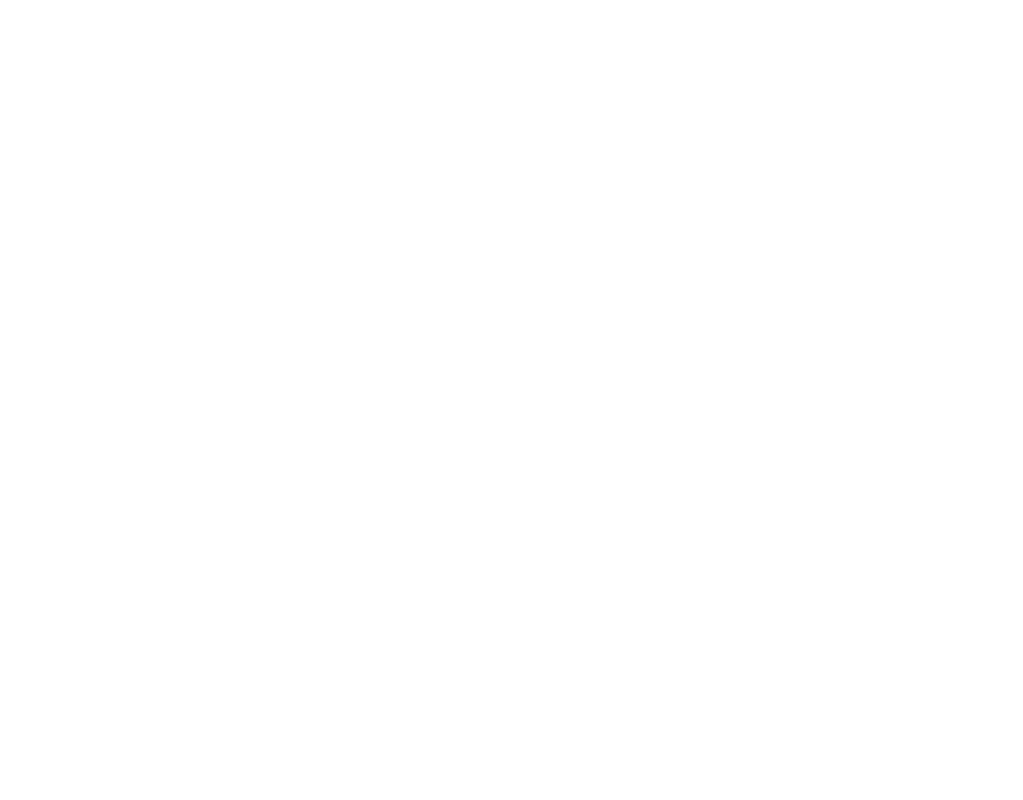
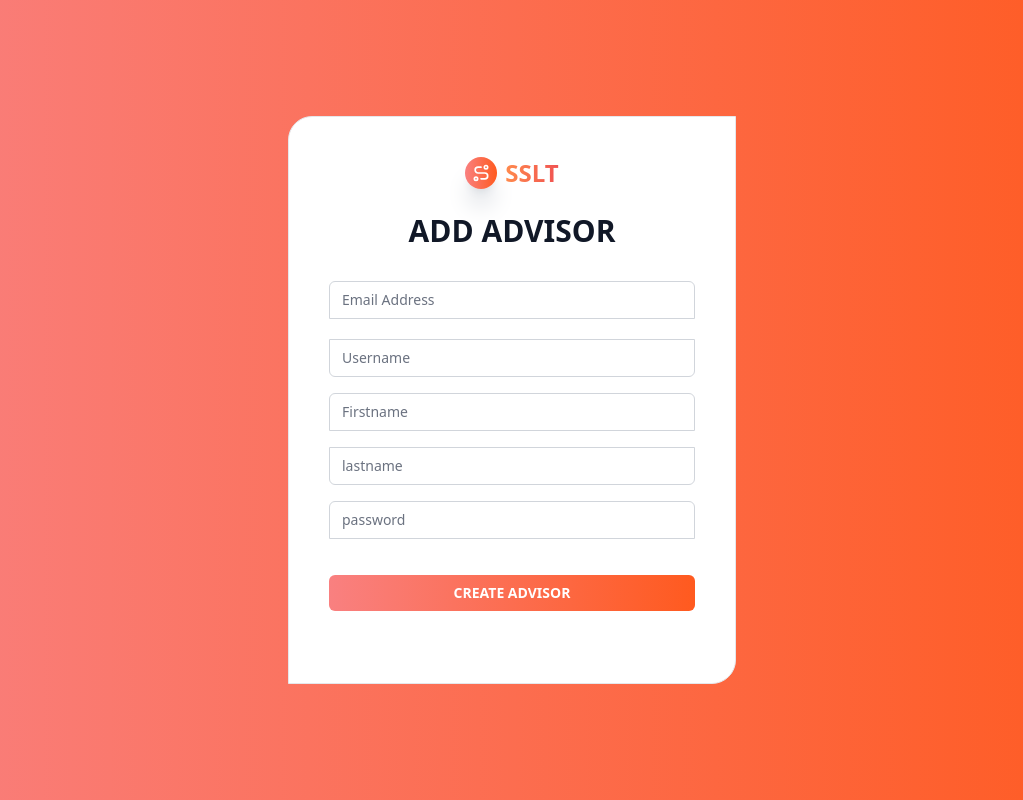
Before and after one commit to SE331-2023-project1/331-project-frontend, a Vue app: page /SignUpAdvisor in a window 1280 px wide. Before the commit this address had no page. Shown: the whole page, without its empty margins (128-1151 px from the left). Built offline with nearby package versions, Linux system fonts and the light colour scheme; what tailwindcss-animated would draw is missing.

Commit message:
link addmin to create Advisor

```diff
--- a/src/components/AnnouncementCard.vue
+++ b/src/components/AnnouncementCard.vue
@@ -21,7 +21,8 @@
         </p>
         </div>
 
-  <a v-if="announcement?.files[0]" :href="announcement.files[0]">
+  <a v-if="announcement?.files[0]"
+  :href="announcement.files[0]">
      Dowload file
   </a>
   </div>
@@ -30,6 +31,7 @@
 
 import type { PropType } from 'vue'
 import type { AnnouncementInfo } from '@/announcement'
+import { useRouter } from 'vue-router'
 defineProps({
   announcement: {
     type: Object as PropType<AnnouncementInfo>,
--- a/src/router/index.ts
+++ b/src/router/index.ts
@@ -5,7 +5,7 @@
 import AdvisorDetailView from '@/views/AdvisorDetailView.vue'
 import SignUpView from '@/views/SignUpView.vue'
 import SignInView from '@/views/SignInView.vue'
-
+import SignUpAdvisor from '@/views/SignUpAdvisor.vue'
 import StudentFormView from '@/views/StudentFormView.vue'
 import AdvisorFormView from '@/views/AdvisorFormView.vue'
 import EditAdvisorForm from '@/views/EditAdvisorFormView.vue'
@@ -80,12 +80,12 @@
       component: SignUpView,
       props: true,
     },
-    // {
-    //   path: "/SignupAdvisor",
-    //   name: "SignupAdvisor",
-    //   component: SignUpAdvisor,
-    //   props: true,
-    // },
+    {
+      path: "/SignUpAdvisor",
+      name: "SignUpAdvisor",
+      component: SignUpAdvisor,
+      props: true,
+    },
     {
       path: "/Signin",
       name: "Signin",
--- a/src/stores/auth.ts
+++ b/src/stores/auth.ts
@@ -75,7 +75,7 @@
         this.token = token
         this.user = user
     },
-        register(email: string,username: string, firstname: string, lastname: string, password: string) {
+        register( email: string,username: string, firstname: string, lastname: string, password: string) {
             return apiClient
             .post('/api/v1/auth/register', {
             email: email,
@@ -85,13 +85,13 @@
             password: password
         })
     },
-        advisorRegister(username: string, firstname: string, lastname: string, email: string, password: string) {
+        advisorRegister( email: string,username: string, firstname: string, lastname: string, password: string) {
             return apiClient
             .post('/api/v1/auth/advisorRegister', {
+            email: email,
             username: username,
             firstname: firstname,
             lastname: lastname,
-            email: email,
             password: password
         })
     }
--- a/src/views/AdvisorListView.vue
+++ b/src/views/AdvisorListView.vue
@@ -49,7 +49,7 @@
   </div>      </div> -->
       <div class="flex items-center ml-12 justify-end">
         <RouterLink
-            :to="{ name: 'add-advisor' }"
+            :to="{ name: 'SignUpAdvisor' }"
         type="button"
         class="text-white bg-gradient-to-r  from-red-500 to-orange-500 hover:bg-red-300 font-medium rounded-lg text-sm px-5 py-2.5 mr-10 mb-6 dark:bg-blue-600 dark:hover:bg-blue-700 focus:outline-none mt-5"
       >
--- a/src/views/SignInView.vue
+++ b/src/views/SignInView.vue
@@ -38,16 +38,16 @@
 
 		  <div class="flex items-center justify-between">
 			<div class="flex items-center">
-			  <input id="remember_me" name="remember_me" type="checkbox" class="h-4 w-4 text-red-600 focus:ring-red-500 border-gray-300 rounded">
-			  <label for="remember_me" class="ml-2 block text-sm text-gray-900">
+			  <!-- <input id="remember_me" name="remember_me" type="checkbox" class="h-4 w-4 text-red-600 focus:ring-red-500 border-gray-300 rounded">
+		 <label for="remember_me" class="ml-2 block text-sm text-gray-900">
 				Remember me
-			  </label>
+			  </label> -->
 			</div>
 
 			<div class="text-sm">
-			  <a href="#" class="font-medium text-red-600 hover:text-red-500">
+			  <!-- <a href="#" class="font-medium text-red-600 hover:text-red-500">
 				Forgot your password?
-			  </a>
+			  </a> -->
 			</div>
 
 		  </div>
--- /dev/null
+++ b/src/views/SignUpAdvisor.vue
@@ -0,0 +1,186 @@
+<template>
+    <!-- Component -->
+    <div class="absolute inset-0 bg-gradient-to-r from-red-400 to-orange-500 transform shadow-2xl">
+      <div class="min-h-screen flex items-center justify-center py-12 px-4 sm:p-6">
+        <div class="max-w-md w-full h-full p-10 border rounded-br-3xl rounded-tl-3xl bg-white">
+          <form @submit.prevent="onSubmit">
+            <div class="flex justify-center">
+              <div class="rounded-full">
+                <svg
+                  class="h-8 w-8 rounded-full px-1.5 shadow-xl shadow-gray-300 text-white bg-gradient-to-r from-red-400 to-orange-500"
+                  width="24"
+                  height="24"
+                  viewBox="0 0 24 24"
+                  stroke-width="2"
+                  stroke="currentColor"
+                  fill="none"
+                  stroke-linecap="round"
+                  stroke-linejoin="round"
+                >
+                  <path stroke="none" d="M0 0h24v24H0z" />
+                  <circle cx="6" cy="19" r="2" />
+                  <circle cx="18" cy="5" r="2" />
+                  <path d="M12 19h4.5a3.5 3.5 0 0 0 0 -7h-8a3.5 3.5 0 0 1 0 -7h3.5" />
+                </svg>
+              </div>
+              <h1
+                class="ml-2 font-bold text-2xl text-transparent bg-clip-text bg-gradient-to-r from-orange-400 to-red-500"
+              >
+                SSLT
+              </h1>
+            </div>
+            <h2 class="mt-6 text-center text-3xl font-extrabold text-gray-900">
+              ADD ADVISOR
+            </h2>
+            <div class="divide-y divide-gray-200">
+              <div class="py-8 text-base leading-6 space-y-4 text-gray-700 sm:text-lg sm:leading-7">
+                <div class="mb-5">
+                  <label for="email" class="sr-only">Email</label>
+                  <input
+                    v-model="email"
+                    :class="{ 'border-red-500': errors['email'] }"
+                    id="email"
+                    name="email"
+                    type="text"
+                    autocomplete="off"
+                    required
+                    class="appearance-none rounded-none relative block w-full px-3 py-2 border border-gray-300 placeholder-gray-500 text-gray-900 rounded-t-md focus:outline-none focus:ring-orange-500 focus:border-orange-500 focus:z-10 sm:text-sm"
+                    placeholder="Email Address"
+                  />
+                  <span v-if="errors['email']" class="text-red-500 text-sm">{{
+                    errors['email']
+                  }}</span>
+                </div>
+                <div class="mb-5">
+                  <label for="username" class="sr-only">Username</label>
+                  <input
+                    v-model="username"
+                    :class="{ 'border-red-500': errors['username'] }"
+                    id="email"
+                    name="email"
+                    type="text"
+                    autocomplete="off"
+                    required
+                    class="appearance-none rounded-none relative block w-full px-3 py-2 border border-gray-300 placeholder-gray-500 text-gray-900 rounded-b-md focus:outline-none focus:ring-orange-500 focus:border-orange-500 focus:z-10 sm:text-sm"
+                    placeholder="Username"
+                  />
+                  <span v-if="errors['username']" class="text-red-500 text-sm">{{
+                    errors['username']
+                  }}</span>
+                </div>
+                <div class="mb-5">
+                  <label for="firstname" class="sr-only">Firstname</label>
+                  <input
+                    v-model="firstname"
+                    :class="{ 'border-red-500': errors['firstname'] }"
+                    id="firstname"
+                    name="firstname"
+                    type="text"
+                    autocomplete="off"
+                    required
+                    class="appearance-none rounded-none relative block w-full px-3 py-2 border border-gray-300 placeholder-gray-500 text-gray-900 rounded-t-md focus:outline-none focus:ring-orange-500 focus:border-orange-500 focus:z-10 sm:text-sm"
+                    placeholder="Firstname"
+                  />
+                  <span v-if="errors['firstname']" class="text-red-500 text-sm">{{
+                    errors['firstname']}}</span>
+                </div>
+                <div class="mb-5">
+                  <label for="lastname" class="sr-only">Lastname</label>
+                  <input
+                    v-model="lastname"
+                    :class="{ 'border-red-500': errors['lastname'] }"
+                    id="lastname"
+                    name="lastname"
+                    type="text"
+                    autocomplete="off"
+                    required
+                    class="appearance-none rounded-none relative block w-full px-3 py-2 border border-gray-300 placeholder-gray-500 text-gray-900 rounded-b-md focus:outline-none focus:ring-orange-500 focus:border-orange-500 focus:z-10 sm:text-sm"
+                    placeholder="lastname"
+                  />
+                  <span v-if="errors['lastname']" class="text-red-500 text-sm">{{
+                    errors['lastname']}}</span>
+                </div>
+                <div class="mb-5">
+                  <label for="password" class="sr-only">Password</label>
+                  <input
+                    v-model="password"
+                    :class="{ 'border-red-500': errors['password'] }"
+                    id="password"
+                    name="password"
+                    type="text"
+                    autocomplete="off"
+                    required
+                    class="peer rounded-none relative block w-full px-3 py-2 border border-gray-300 placeholder-gray-500 text-gray-900 rounded-t-md focus:outline-none focus:ring-orange-500 focus:border-orange-500 focus:z-10 sm:text-sm"
+                    placeholder="password"
+                  />
+                  <span v-if="errors['password']" class="text-red-500 text-sm">{{
+                    errors['password']}}</span>
+                </div>
+                <div class="flex justify-center">
+                  <button
+                    type="submit"
+                    class="w-full mt-5 font-semibold max-w-md bg-gradient-to-r from-red-400 to-orange-500 text-sm text-white rounded-md px-5 py-2"
+                  >
+                    CREATE ADVISOR
+                  </button>
+                </div>
+
+              </div>
+            </div>
+          </form>
+        </div>
+      </div>
+    </div>
+  </template>
+
+  <script setup lang="ts">
+  import * as yup from 'yup'
+  import { useField, useForm } from 'vee-validate'
+  import { useAuthStore } from '@/stores/auth'
+  import { useRouter } from 'vue-router'
+  import { useMessageStore } from '@/stores/message'
+
+  const messageStore = useMessageStore()
+  const router = useRouter()
+  const authStore = useAuthStore()
+
+  const validationSchema = yup.object({
+    email: yup.string().required('The email is required'),
+    username: yup.string().required('The username is required'),
+    firstname: yup.string().required('The firstname is required'),
+    lastname: yup.string().required('The lastname is required'),
+    password: yup.string().required('The password is required')
+  })
+
+  const { errors, handleSubmit } = useForm({
+    validationSchema,
+    initialValues: {
+      email: '',
+      username: '',
+      firstname: '',
+      lastname: '',
+      password: ''
+    }
+  })
+
+  const { value: email } = useField<string>('email')
+  const { value: username } = useField<string>('username')
+  const { value: firstname } = useField<string>('firstname')
+  const { value: lastname } = useField<string>('lastname')
+  const { value: password } = useField<string>('password')
+
+  const onSubmit = handleSubmit((values) => {
+    authStore
+      .advisorRegister(values.email, values.username, values.firstname, values.lastname, values.password)
+      .then(() => {
+        router.push({ name: 'advisor' })
+      })
+      .catch((err) => {
+        messageStore.updateMessage('Could not login')
+        setTimeout(() => {
+          messageStore.resetMessage()
+        }, 3000)
+      })
+    })
+
+  </script>
```
